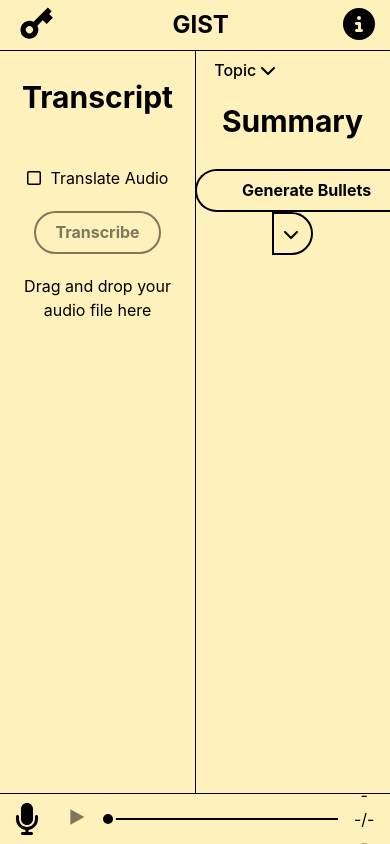
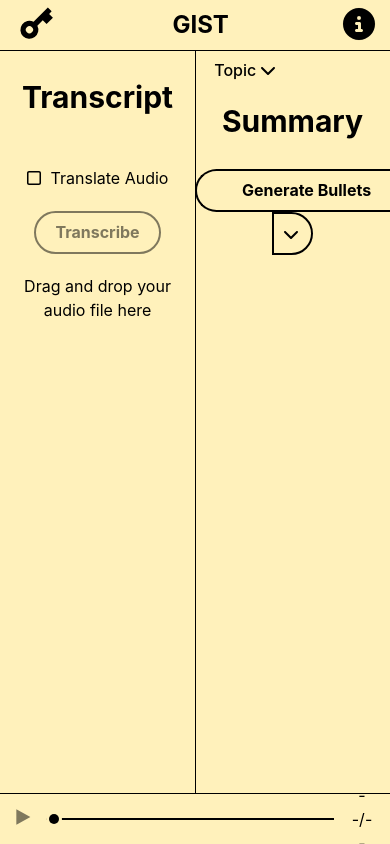
Before and after one commit to Carsonthemonkey/GIST, a React (Vite) app: page / in a window 390 px wide. Built offline with nearby package versions, Linux system fonts and the light colour scheme; the HTML template or start-up script is replaced by a standard one.

Commit message:
Disables microphone button

```diff
--- a/src/components/AudioPanel.tsx
+++ b/src/components/AudioPanel.tsx
@@ -62,9 +62,9 @@ const AudioPanel = ({ audioFile, fileIsUploaded }: AudioPanelProps) => {
 
     return (
         <div id="audio-panel">
-            <button className="icon">
+            {/* <button className="icon">
                 <FontAwesomeIcon icon={faMicrophone} size="2x" />
-            </button>
+            </button> */}
             {audioIsPlaying && fileIsUploaded? (
                 <button id="pause-btn" onClick={pauseAudio}>
                     <GrPauseFill />
```
